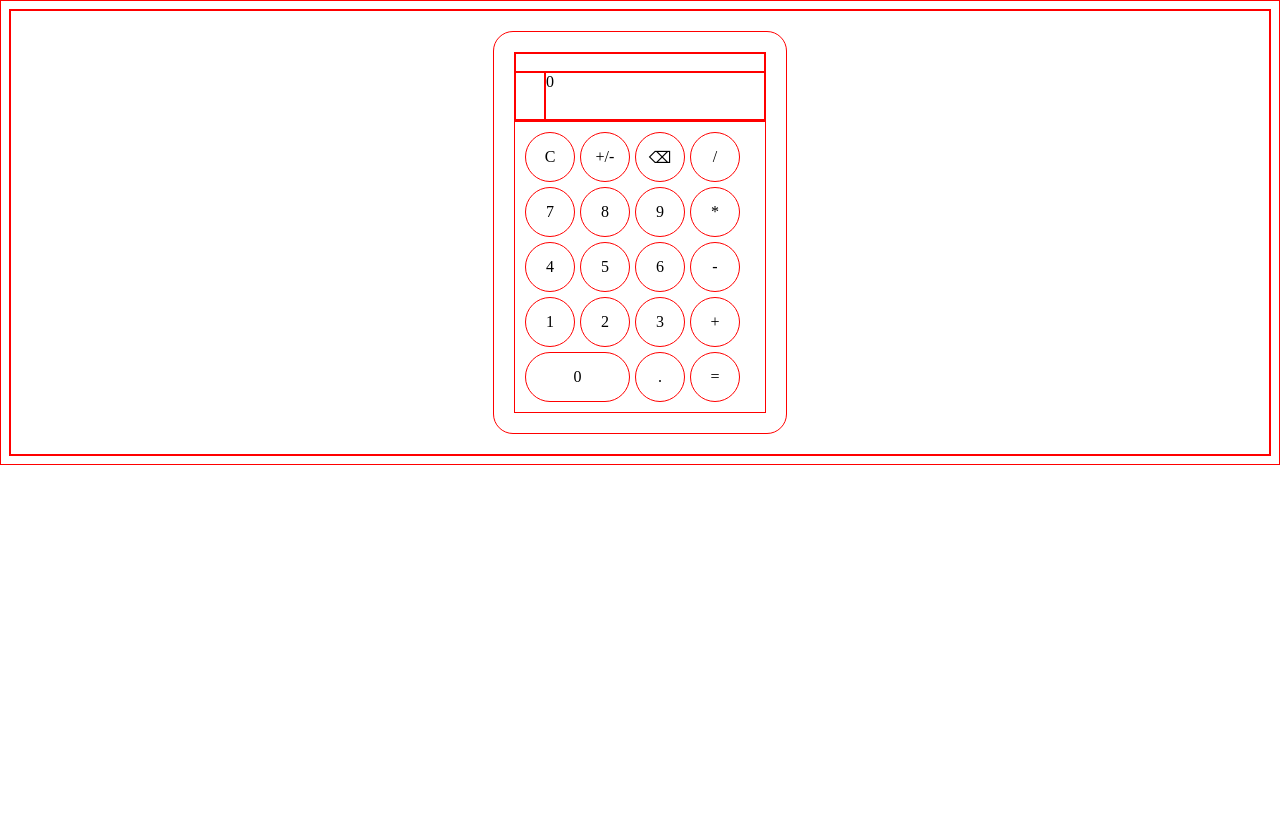
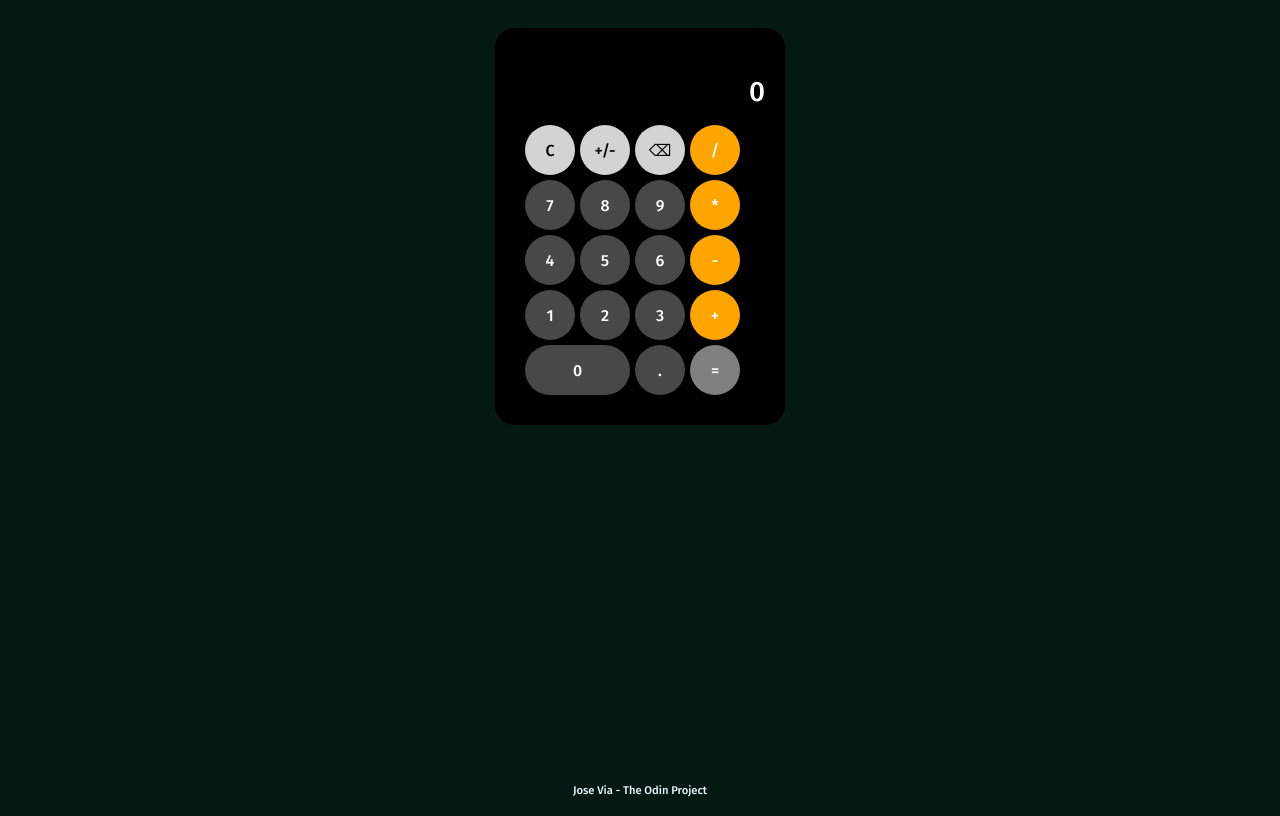
Before and after one commit to selvavl/calculator, a plain HTML site: page index.html in a window 1280 px wide. Both pictures are taken after a click on the element "+/-". Drawn offline with Linux system fonts and the light colour scheme.

Commit message:
Final calculator

```diff
--- a/app.js
+++ b/app.js
@@ -2,19 +2,19 @@ function operate(a, b, operator) {
 
     switch (operator) {
         case '+':
-            return String(Math.round((parseFloat(a) + parseFloat(b))*1000000000000000000)/1000000000000000000);
+            return String(Math.round((parseFloat(a) + parseFloat(b))*10000000000000)/10000000000000);
             break;
 
         case '-':
-            return String(Math.round((parseFloat(a) - parseFloat(b))*1000000000000000000)/1000000000000000000);
+            return String(Math.round((parseFloat(a) - parseFloat(b))*10000000000000)/10000000000000);
             break;
 
         case '*':
-            return String(Math.round((parseFloat(a) * parseFloat(b))*1000000000000000000)/1000000000000000000);
+            return String(Math.round((parseFloat(a) * parseFloat(b))*10000000000000)/10000000000000);
             break;
 
         case '/':
-            return String(Math.round((parseFloat(a) / parseFloat(b))*1000000000000000000)/1000000000000000000);
+            return String(Math.round((parseFloat(a) / parseFloat(b))*10000000000000)/10000000000000);
             break;
 
     }
@@ -24,6 +24,7 @@ const buttons = document.querySelectorAll('.button');
 const operator = document.querySelector('#operator');
 const main = document.querySelector('#main');
 const memoryDisplay = document.querySelector('#memory');
+const equal = document.querySelector('#equal')
 
 let operation = {
     displayNumber: '0',
@@ -32,7 +33,7 @@ let operation = {
     operatorToken: false,
     equalToken: false,
     lastPressed: '',
-    //equalMemory: '',
+    tooBig: false,
 
 }
 
@@ -44,7 +45,7 @@ let newOperation = () => {
         operatorToken: false,
         equalToken: false,
         lastPressed: '',
-        //equalMemory: '',
+        tooBig: false,
     }
 
     main.innerText = operation.displayNumber;
@@ -58,6 +59,11 @@ function buttonListener(){
     buttons.forEach(button => button.addEventListener('click', function() {
 
 
+
+        if(operation.tooBig) {
+            newOperation();
+        }
+
         if (button.id == 'clear') {
             newOperation();
 
@@ -69,6 +75,9 @@ function buttonListener(){
                 operation.displayNumber = this.innerText;
                 main.innerText = operation.displayNumber;
 
+            } else if(parseFloat(operation.displayNumber)>= 99999999999999 || operation.displayNumber.length >= 14) {
+                    main.innerText = 'Number too big'
+                    operation.tooBig = true;
             } else {
                 operation.displayNumber += this.innerText;
                 main.innerText = operation.displayNumber;
@@ -77,9 +86,15 @@ function buttonListener(){
 
         }else if (button.id == 'posneg') {
             //if number in display is 0 then posneg does nothing
-            if(operation.equalToken){
-                newOperation();
+            if(operation.equalToken) {
+                memory.innerText = ''
+                operation.memory = '';
+                operation.operatorToken = false;
+                operation.equalToken = false;
+                operation.lastPressed = '';
+                operation.tooBig = false;
             }
+
             if (operation.displayNumber == '0' || operation.displayNumber == '') {
                 console.log('do nothing');
 
@@ -121,6 +136,9 @@ function buttonListener(){
             if (operation.displayNumber.includes('.')) {
                 console.log('dot, do nothing');
 
+            } else if(operation.operatorToken && operation.displayNumber == ''){
+                operation.displayNumber = '0.';
+                main.innerText = operation.displayNumber;
             } else {
                 operation.displayNumber += this.innerText;
                 main.innerText = operation.displayNumber;
@@ -159,6 +177,11 @@ function buttonListener(){
                 if(operation.displayNumber.slice(-1) == '.') {
                     operation.displayNumber = operation.displayNumber.slice(0,-1);
                 }
+                if(parseFloat(operate(operation.memory,operation.displayNumber, operation.operator)) > 99999999999999) {
+                    main.innerText = 'Number too big'
+                    operation.tooBig = true;
+
+                } else {
                     memory.innerText = `${operation.memory} ${operation.operator} ${operation.displayNumber} =`;
                     operation.displayNumber = operate(operation.memory,operation.displayNumber, operation.operator);
                     main.innerText = operation.displayNumber;
@@ -167,13 +190,21 @@ function buttonListener(){
                     operator.innerText = '';
                     operation.operatorToken = false;
                     operation.equalToken = true;
+                }
+
+
             } else {
                 console.log ('do nothing equal')
             }
 
 
+
         }
-
+        if(operation.displayNumber != '' && operation.displayNumber != '' && operation.operator != '') {
+            equal.style.backgroundColor = "green";
+        } else {
+            equal.style.backgroundColor = "gray";
+        }
         console.table(operation);
 
     }))
--- a/index.html
+++ b/index.html
@@ -6,6 +6,9 @@
     <meta name="viewport" content="width=device-width, initial-scale=1.0">
     <title>Calculator Project</title>
     <script type="text/javascript" src="app.js" defer></script>
+    <link rel="preconnect" href="https://fonts.googleapis.com">
+    <link rel="preconnect" href="https://fonts.gstatic.com" crossorigin>
+    <link href="https://fonts.googleapis.com/css2?family=Fira+Sans:wght@500;700&display=swap" rel="stylesheet">
     <link rel="stylesheet" href="style.css">
 </head>
 <body>
@@ -52,4 +55,7 @@
     </div>
 
 </body>
+<footer>
+    <p>Jose Via - The Odin Project</p>
+</footer>
 </html>
--- a/style.css
+++ b/style.css
@@ -1,11 +1,35 @@
 * {
-    border: 1px solid red;
+    border: 0px solid red;
+    font-family: 'Fira Sans', sans-serif;
+    font-weight: 500;
 }
+
+footer > p {
+    color: aliceblue;
+    font-size: 0.7em;
+    text-align: center;
+}
+
+body {
+    background-color: #041912;
+    min-height: 100vh;
+    display: flex;
+    flex-direction: column;
+}
+
+footer {
+    margin-top: auto;
+  }
 
 #container {
     display: flex;
     justify-content: center;
     padding: 20px;
+
+}
+
+#calculator {
+    background-color: black;-
 
 }
 
@@ -27,14 +51,28 @@
 
 #memory {
     grid-area: memory;
+    color: white;
+    display: flex;
+    justify-content: flex-end;
+    align-items: center;
 }
+
 
 #operator {
     grid-area: operator;
+    color: white;
+    font-size: 2em;
 }
+
 
 #main {
     grid-area: main;
+    color: white;
+    font-size: 1.75em;
+    display: flex;
+    justify-content: flex-end;
+    align-items: center;
+
 }
 
 #buttons {
@@ -60,14 +98,17 @@
 
 #clear {
     grid-area: clear;
+    background-color: lightgray;
 }
 
 #posneg {
     grid-area: posneg;
+    background-color: lightgray;
 }
 
 #backspace{
     grid-area: backspace;
+    background-color: lightgray;
 }
 
 #divide {
@@ -88,16 +129,30 @@
 
 #equal{
     grid-area: equal;
+    background-color: gray;
+    color: white;
 }
 
 #dot {
     grid-area: dot;
+    background-color: rgb(72, 72, 72);
+    color: white;
 }
 
 #num0 {
     grid-area: num0;
     border-radius: 25px;
 
+}
+
+.number {
+    background-color: rgb(72, 72, 72);
+    color: white;
+}
+
+.operator {
+    background-color: orange;
+    color: white;
 }
 
 #num1 {
```
Lines whose indentation alone changed are shown as unchanged.
